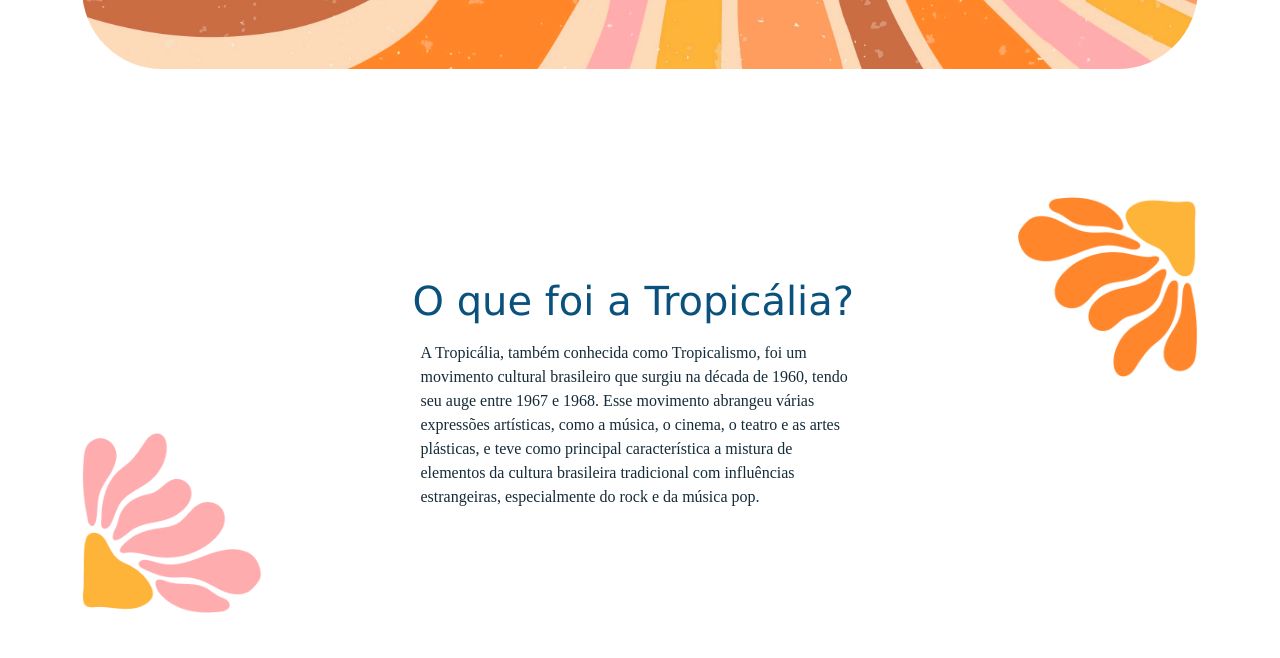
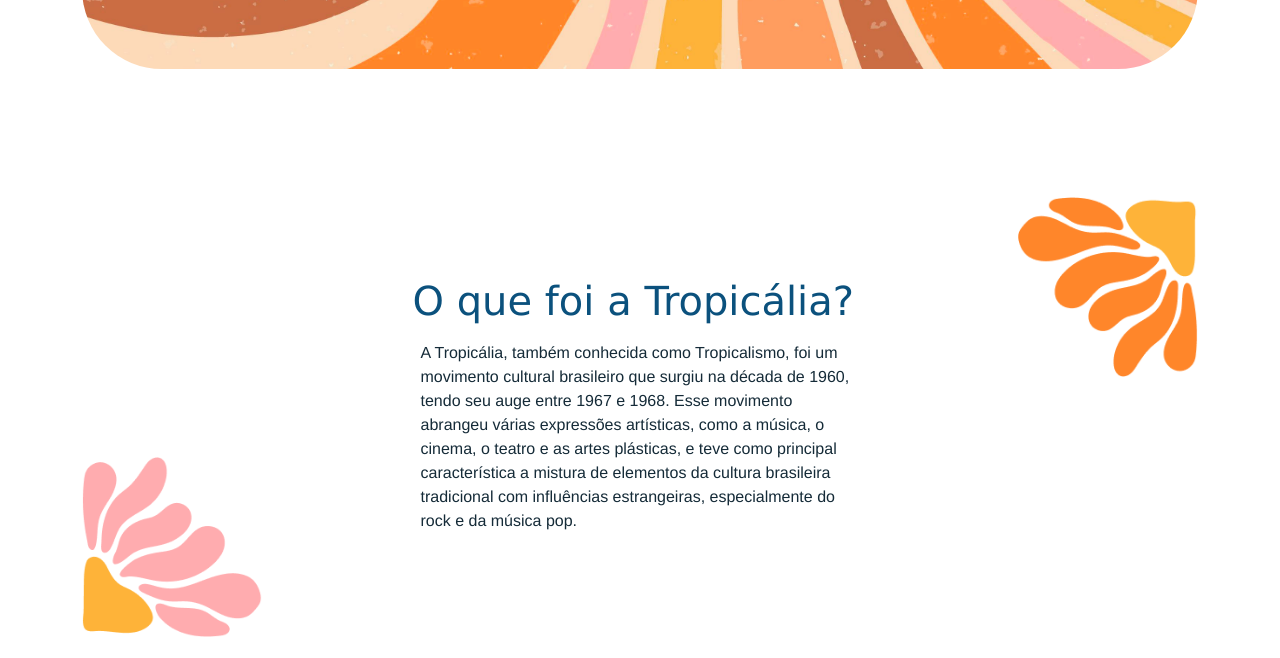
Before and after one commit to duducasciano/Matem-tica-II, a plain HTML site: page index.html in a window 1280 px wide. Shown: the part 812-1470 px from the top of the page. Drawn offline with nearby package versions, Linux system fonts and the light colour scheme; a script that the page names is missing.

Commit message:
duduuuuu

```diff
--- a/styles.css
+++ b/styles.css
@@ -4,7 +4,7 @@
 
 body {
     font-size: 1rem;
-    font-family: Coolvetica;
+    font-family: helvetica;
     color: #152b38;
 }
 
```
